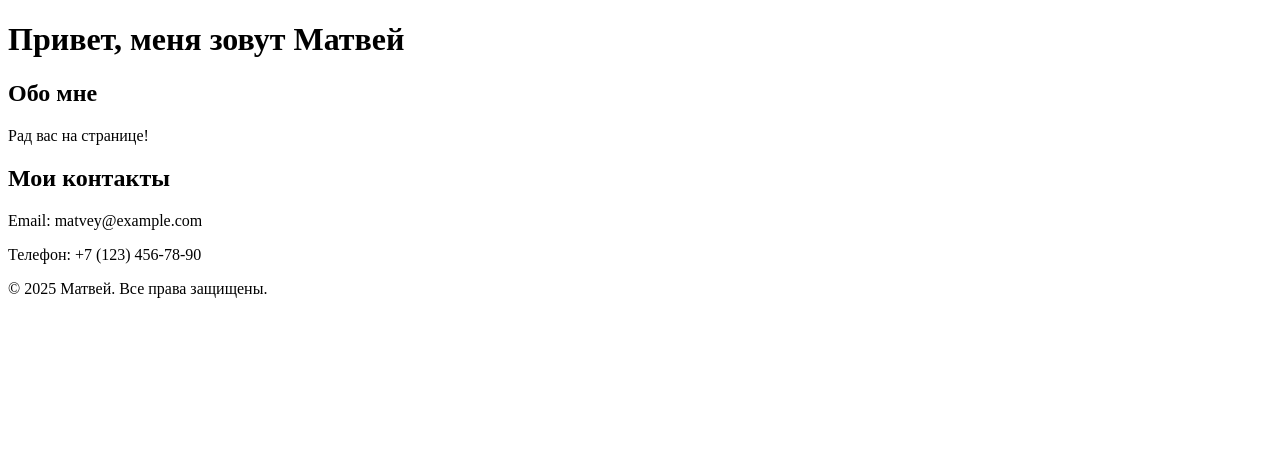
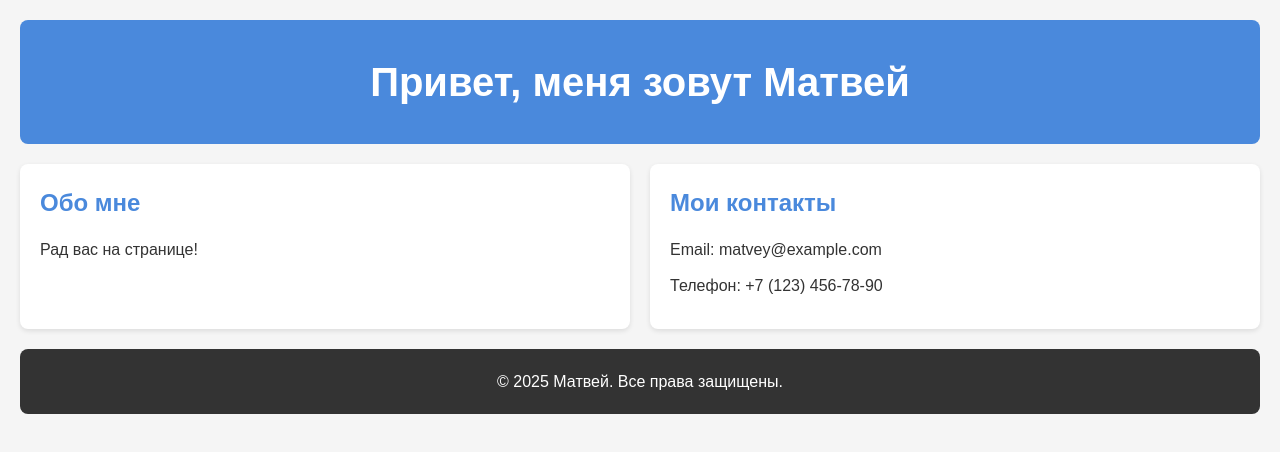
Before and after one commit to iceiceice192/webpy, a plain HTML site: page index.html in a window 1280 px wide. Drawn offline with Linux system fonts and the light colour scheme.

Commit message:
Восстановление 3 версии

```diff
--- a/index.html
+++ b/index.html
@@ -4,6 +4,7 @@
     <meta charset="UTF-8">
     <meta name="viewport" content="width=device-width, initial-scale=1.0">
     <title>Сайт-визитка</title>
+    <link rel="stylesheet" href="style.css">
 </head>
 <body>
     <header>
--- /dev/null
+++ b/style.css
@@ -0,0 +1,74 @@
+/* Общие стили */
+* {
+    margin: 0;
+    padding: 0;
+    box-sizing: border-box;
+}
+
+body {
+    font-family: 'Arial', sans-serif;
+    line-height: 1.6;
+    color: #333;
+    background-color: #f5f5f5;
+    padding: 20px;
+}
+
+/* Шапка */
+header {
+    text-align: center;
+    padding: 30px 0;
+    background-color: #4a89dc;
+    color: white;
+    border-radius: 8px;
+    margin-bottom: 20px;
+}
+
+header h1 {
+    font-size: 2.5rem;
+}
+
+/* Основное содержимое */
+main {
+    display: flex;
+    flex-wrap: wrap;
+    gap: 20px;
+    margin-bottom: 20px;
+}
+
+section {
+    flex: 1;
+    min-width: 300px;
+    padding: 20px;
+    background-color: white;
+    border-radius: 8px;
+    box-shadow: 0 2px 5px rgba(0,0,0,0.1);
+}
+
+section h2 {
+    color: #4a89dc;
+    margin-bottom: 15px;
+}
+
+section p {
+    margin-bottom: 10px;
+}
+
+/* Подвал */
+footer {
+    text-align: center;
+    padding: 20px;
+    background-color: #333;
+    color: white;
+    border-radius: 8px;
+}
+
+/* Адаптивность */
+@media (max-width: 768px) {
+    main {
+        flex-direction: column;
+    }
+
+    header h1 {
+        font-size: 2rem;
+    }
+}
```
